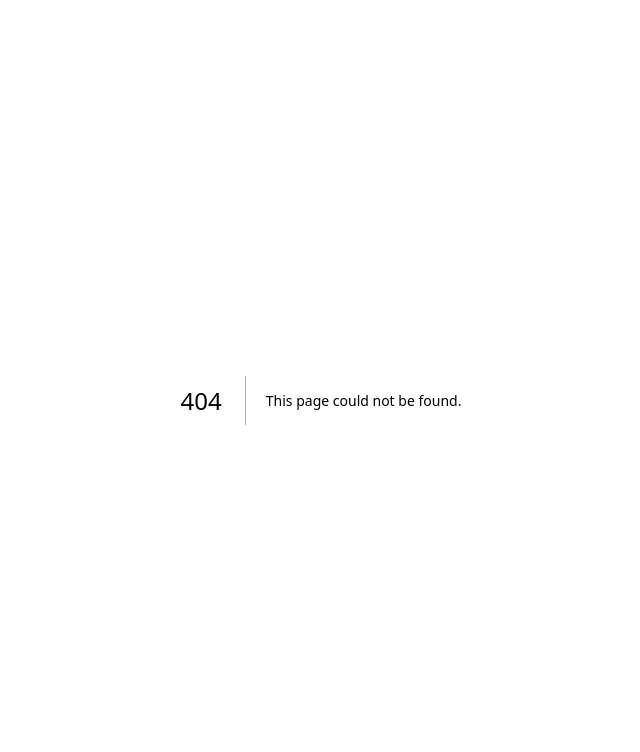
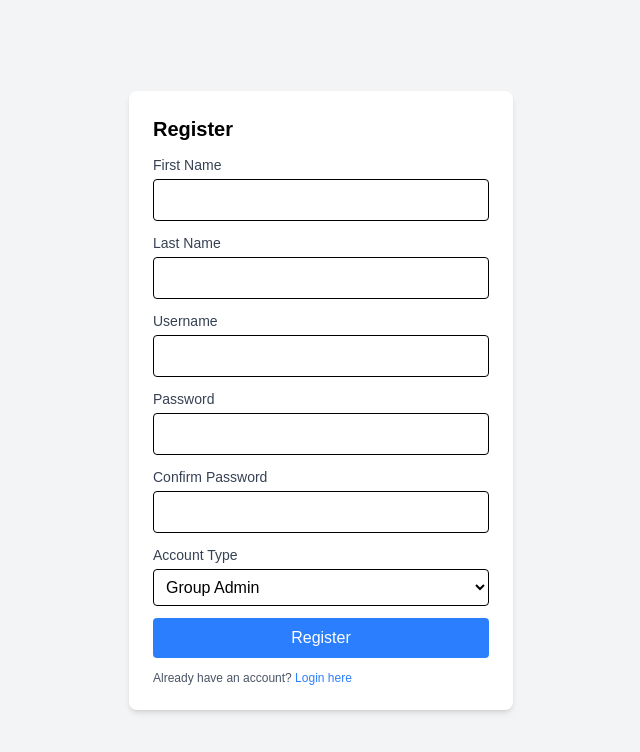
Before and after one commit to Abdulahiii/my-website, a Next.js app: page /auth/register in a window 1280 px wide. Before the commit this address had no page. Shown: the top 752 px of the page, without its empty margins (319-959 px from the left). Built offline with nearby package versions, Linux system fonts and the light colour scheme.

Commit message:
First commit

```diff
--- /dev/null
+++ b/src/app/auth/login/page.tsx
@@ -0,0 +1,60 @@
+'use client';
+
+import { useRouter } from 'next/navigation';
+import { useState } from 'react';
+
+export default function Login() {
+  const router = useRouter();
+  const [username, setUsername] = useState('');
+  const [password, setPassword] = useState('');
+
+  const handleLogin = (e: React.FormEvent) => {
+    e.preventDefault();
+
+    // Simple example, replace with real authentication logic
+    if (username === 'testuser' && password === 'password') {
+      router.push('/dashboard');
+    } else {
+      alert('Invalid credentials');
+    }
+  };
+
+  return (
+    <div className="flex h-screen items-center justify-center bg-gray-100">
+      <div className="w-full max-w-md p-8 bg-white rounded-lg shadow-lg">
+        <h2 className="text-2xl font-bold mb-2 text-black">Sign In</h2>
+        <p className="text-sm mb-4 text-gray-500">Stay updated with your tasks</p>
+        <form onSubmit={handleLogin} className="space-y-4">
+          <input
+            type="text"
+            placeholder="Username"
+            value={username}
+            onChange={(e) => setUsername(e.target.value)}
+            required
+            className="w-full p-3 border rounded text-black placeholder-gray-400 focus:outline-none focus:border-blue-500"
+          />
+          <input
+            type="password"
+            placeholder="Password"
+            value={password}
+            onChange={(e) => setPassword(e.target.value)}
+            required
+            className="w-full p-3 border rounded text-black placeholder-gray-400 focus:outline-none focus:border-blue-500"
+          />
+          <button
+            type="submit"
+            className="w-full bg-blue-500 text-white p-3 rounded hover:bg-blue-600"
+          >
+            Sign In
+          </button>
+        </form>
+        <p className="text-sm mt-4 text-gray-600">
+          Don't have an account?{' '}
+          <a href="/auth/register" className="text-blue-500 hover:underline">
+            Register here
+          </a>
+        </p>
+      </div>
+    </div>
+  );
+}
--- /dev/null
+++ b/src/app/auth/register/page.tsx
@@ -0,0 +1,111 @@
+'use client';
+
+import { useRouter } from 'next/navigation';
+import { useState } from 'react';
+
+export default function Register() {
+  const router = useRouter();
+  const [firstName, setFirstName] = useState('');
+  const [lastName, setLastName] = useState('');
+  const [username, setUsername] = useState('');
+  const [password, setPassword] = useState('');
+  const [confirmPassword, setConfirmPassword] = useState('');
+  const [accountType, setAccountType] = useState('Group Admin');
+
+  const handleRegister = (e: React.FormEvent) => {
+    e.preventDefault();
+
+    if (password !== confirmPassword) {
+      alert('Passwords do not match');
+      return;
+    }
+
+    // Fake registration logic, replace with API call
+    alert('Registered successfully!');
+    router.push('/auth/login');
+  };
+
+  return (
+    <div className="flex h-screen items-center justify-center bg-gray-100 p-4">
+      <div className="w-full max-w-sm p-6 bg-white rounded-lg shadow-md">
+        <h2 className="text-xl font-bold mb-3 text-black">Register</h2>
+        <form onSubmit={handleRegister} className="space-y-3">
+          <div>
+            <label className="block text-gray-700 text-sm mb-1">First Name</label>
+            <input
+              type="text"
+              value={firstName}
+              onChange={(e) => setFirstName(e.target.value)}
+              required
+              className="w-full p-2 border rounded text-black placeholder-gray-400 focus:outline-none focus:border-blue-500"
+            />
+          </div>
+          <div>
+            <label className="block text-gray-700 text-sm mb-1">Last Name</label>
+            <input
+              type="text"
+              value={lastName}
+              onChange={(e) => setLastName(e.target.value)}
+              required
+              className="w-full p-2 border rounded text-black placeholder-gray-400 focus:outline-none focus:border-blue-500"
+            />
+          </div>
+          <div>
+            <label className="block text-gray-700 text-sm mb-1">Username</label>
+            <input
+              type="text"
+              value={username}
+              onChange={(e) => setUsername(e.target.value)}
+              required
+              className="w-full p-2 border rounded text-black placeholder-gray-400 focus:outline-none focus:border-blue-500"
+            />
+          </div>
+          <div>
+            <label className="block text-gray-700 text-sm mb-1">Password</label>
+            <input
+              type="password"
+              value={password}
+              onChange={(e) => setPassword(e.target.value)}
+              required
+              className="w-full p-2 border rounded text-black placeholder-gray-400 focus:outline-none focus:border-blue-500"
+            />
+          </div>
+          <div>
+            <label className="block text-gray-700 text-sm mb-1">Confirm Password</label>
+            <input
+              type="password"
+              value={confirmPassword}
+              onChange={(e) => setConfirmPassword(e.target.value)}
+              required
+              className="w-full p-2 border rounded text-black placeholder-gray-400 focus:outline-none focus:border-blue-500"
+            />
+          </div>
+          <div>
+            <label className="block text-gray-700 text-sm mb-1">Account Type</label>
+            <select
+              value={accountType}
+              onChange={(e) => setAccountType(e.target.value)}
+              required
+              className="w-full p-2 border rounded text-black bg-white focus:outline-none focus:border-blue-500"
+            >
+              <option value="Group Admin">Group Admin</option>
+              <option value="Team Member">Team Member</option>
+            </select>
+          </div>
+          <button
+            type="submit"
+            className="w-full bg-blue-500 text-white p-2 rounded hover:bg-blue-600"
+          >
+            Register
+          </button>
+        </form>
+        <p className="text-xs mt-3 text-gray-600">
+          Already have an account?{' '}
+          <a href="/auth/login" className="text-blue-500 hover:underline">
+            Login here
+          </a>
+        </p>
+      </div>
+    </div>
+  );
+}
--- /dev/null
+++ b/src/app/dashboard/page.tsx
@@ -0,0 +1,48 @@
+import Link from 'next/link';
+
+export default function Dashboard() {
+  return (
+    <main className="min-h-screen bg-gray-100 p-6">
+      <header className="bg-white shadow-md p-4">
+        <h1 className="text-black text-2xl font-semibold">Dashboard (Team Member)</h1>
+        <p className="text-gray-600">Welcome, [Team Member Name]!</p>
+      </header>
+
+      <div className="mt-6">
+        <h2 className="text-lg font-semibold">Your Tasks</h2>
+        <table className="w-full mt-4 border-collapse bg-white shadow-md rounded-md">
+          <thead>
+            <tr className="bg-gray-200">
+              <th className="p-3 text-left">Title</th>
+              <th className="p-3 text-left">Description</th>
+              <th className="p-3 text-left">Deadline</th>
+              <th className="p-3 text-left">Priority</th>
+              <th className="p-3 text-left">Status</th>
+              <th className="p-3 text-left">Comments</th>
+            </tr>
+          </thead>
+          <tbody>
+            {/* Example row */}
+            <tr>
+              <td className="p-3 border">Task 1</td>
+              <td className="p-3 border">Description</td>
+              <td className="p-3 border">Tomorrow</td>
+              <td className="p-3 border">High</td>
+              <td className="p-3 border">In Progress</td>
+              <td className="p-3 border">None</td>
+            </tr>
+          </tbody>
+        </table>
+      </div>
+
+      {/* Notification Icon */}
+      <Link href="/notifications">
+        <img
+          src="/notification_icon.svg"
+          alt="Notifications"
+          className="fixed bottom-6 right-6 w-12 h-12 cursor-pointer"
+        />
+      </Link>
+    </main>
+  );
+}
--- /dev/null
+++ b/src/app/notifications/page.tsx
@@ -0,0 +1,29 @@
+import Link from 'next/link';
+
+export default function Notifications() {
+  return (
+    <main className="min-h-screen bg-gray-100 p-6">
+      <header className="bg-white shadow-md p-4">
+        <Link href="/dashboard" className="text-blue-500 hover:underline">← Back to Dashboard</Link>
+        <h1 className="text-black text-2xl font-semibold mt-2">Notifications</h1>
+      </header>
+
+      <div className="mt-6 grid grid-cols-2 gap-4">
+        <div className="bg-white shadow-md p-4 rounded-md">
+          <h2 className="text-lg font-semibold">Unread</h2>
+          <ul className="mt-2">
+            <li className="p-2 border-b">New task assigned</li>
+            <li className="p-2 border-b">Project deadline extended</li>
+          </ul>
+        </div>
+        <div className="bg-white shadow-md p-4 rounded-md">
+          <h2 className="text-lg font-semibold">Read</h2>
+          <ul className="mt-2">
+            <li className="p-2 border-b">Meeting scheduled</li>
+            <li className="p-2 border-b">Feedback received</li>
+          </ul>
+        </div>
+      </div>
+    </main>
+  );
+}
--- /dev/null
+++ b/src/lib/database.js
@@ -0,0 +1,5 @@
+import Database from 'better-sqlite3';
+
+const db = new Database('./mydatabase.db'); // Path is now correct
+
+export default db;
```
Also changed, not shown: public/notification_icon.svg (added), 1 other file (tests, documents, lock files or other folders).
